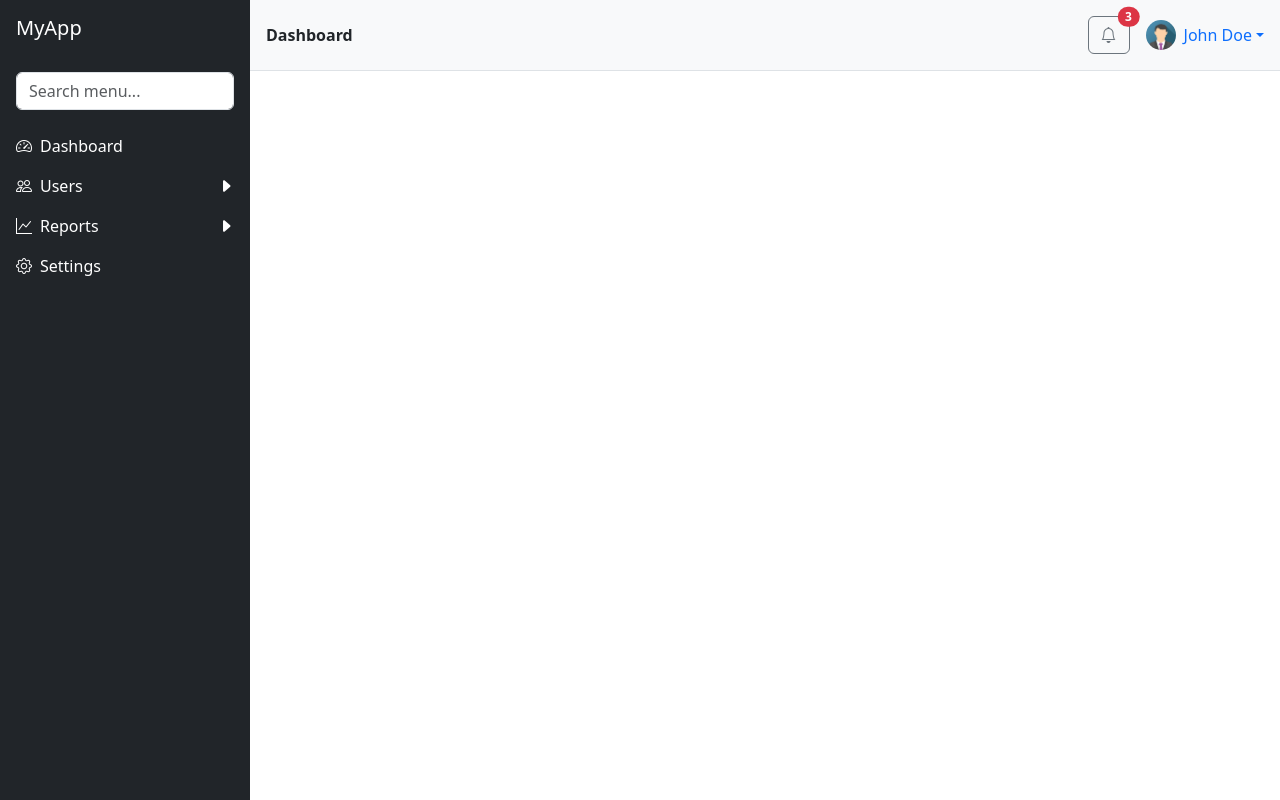
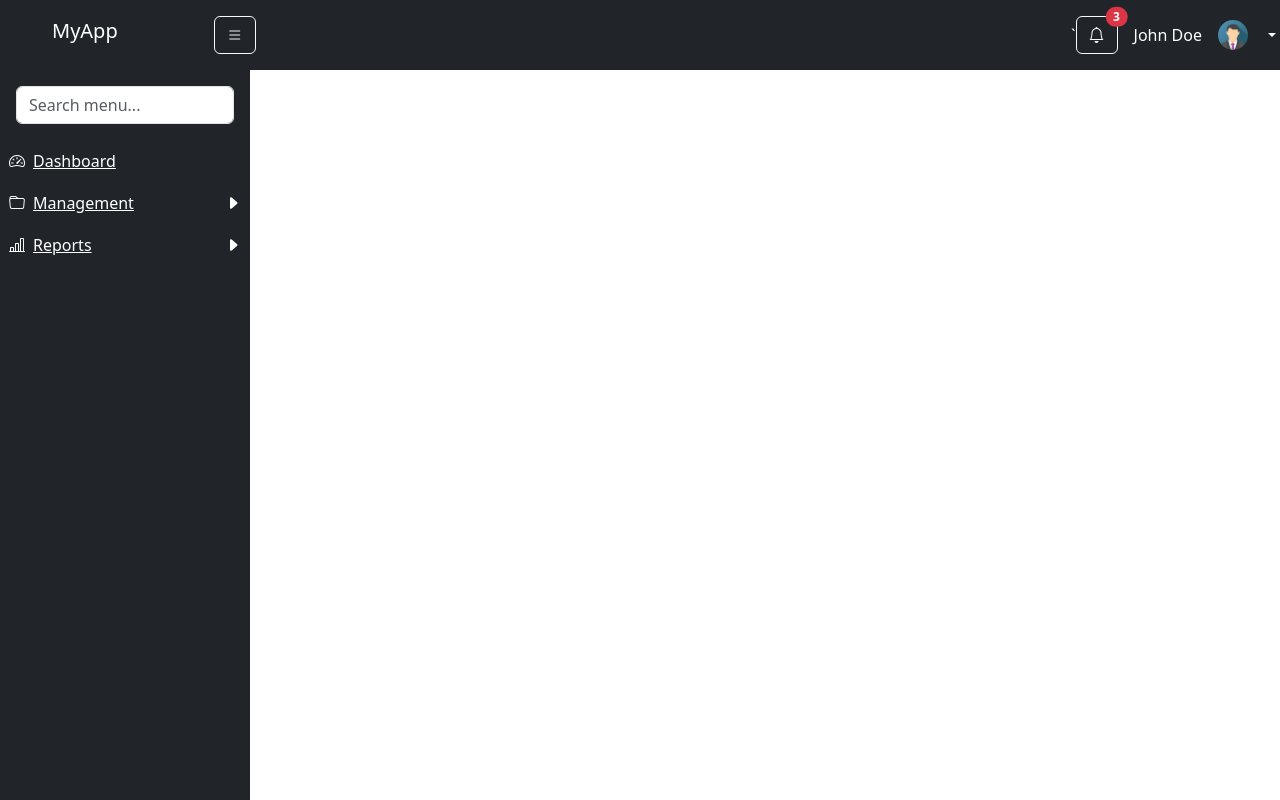
Before and after one commit to XYZ-46/XenniGatewayFrontend, an Angular app: page / in a window 1280 px wide. Built offline with nearby package versions, Linux system fonts and the light colour scheme.

Commit message:
update layout

```diff
--- a/src/app/layouts/main-layout/main-layout.css
+++ b/src/app/layouts/main-layout/main-layout.css
@@ -1,6 +1,14 @@
+/* Full height for sidebar and content */
+.vh-100 {
+  height: 100vh;
+}
+
+/* Sidebar styling */
 .sidebar {
   width: 250px;
   transition: width 0.3s;
+  overflow-y: auto;
+  flex-shrink: 0;
 }
 
 .sidebar.collapsed {
@@ -8,41 +16,34 @@
   overflow: hidden;
 }
 
-.sidebar-item {
-    cursor: pointer;
-    user-select: none;
-    border-radius: 4px;
+/* Sidebar items */
+.sidebar-item > button {
+  color: white;
 }
 
-.sidebar-item:hover,
-.sidebar-item.active {
-    background-color: #495057;
+.sidebar-item > button.active,
+.sidebar-item > button:hover {
+  background-color: #0d6efd;
+  color: white;
 }
 
-.sidebar-subitem {
-    cursor: pointer;
-    user-select: none;
-    border-radius: 4px;
+/* Submenu */
+.sidebar-subitem > button {
+  color: #ddd;
 }
 
-.sidebar-subitem:hover {
-    background-color: #6c757d;
+.sidebar-subitem > button:hover {
+  background-color: #0b5ed7;
+  color: white;
 }
 
+/* Responsive for smaller screens */
 @media (max-width: 768px) {
   .sidebar {
     position: fixed;
-        height: 100vh;
+    top: 56px; /* header height */
+    bottom: 0;
     z-index: 1050;
-        top: 0;
-        left: 0;
-    }
-
-    .sidebar.collapsed {
-        width: 0;
-    }
-
-    main {
-        margin-left: 0 !important;
+    background-color: #270e85;
   }
 }
--- a/src/app/layouts/main-layout/main-layout.html
+++ b/src/app/layouts/main-layout/main-layout.html
@@ -1,55 +1,25 @@
-<div class="d-flex vh-100">
-    <!-- Sidebar -->
-    <nav [class.collapsed]="!sidebarOpen()" class="sidebar bg-dark text-white d-flex flex-column">
-        <div class="sidebar-header p-3 d-flex justify-content-between align-items-center">
-            <h5 class="mb-0">MyApp</h5>
-            <button class="btn btn-sm btn-outline-light d-md-none" (click)="toggleSidebar()">
-                <i class="bi bi-x-lg"></i>
+<div class="d-flex flex-column vh-100">
+    <!-- Topbar -->
+    <header class="d-flex justify-content-between align-items-center p-1 bg-dark text-white">
+        <div class="d-flex align-items-center">
+            <h5 class="mx-5">MyApp</h5>
+            <!-- Move toggle button here, right of appname -->
+            <button class="btn btn-outline-light ms-5" (click)="toggleSidebar()" aria-label="Toggle sidebar">
+                <i class="bi bi-list"></i>
             </button>
         </div>
-        <div class="p-3">
-            <input type="text" class="form-control" placeholder="Search menu..." [(ngModel)]="searchTerm"
-                (ngModelChange)="filterMenu()" autocomplete="off" />
-        </div>
-        <ul class="list-unstyled flex-grow-1 overflow-auto px-2">
-            <ng-container *ngFor="let item of filteredMenu">
-                <li>
-                    <div class="d-flex align-items-center p-2 sidebar-item" [class.has-children]="item.children" (click)="toggleExpand(item)" [attr.aria-expanded]="item.expanded" [class.active]="activeItem === item">
-                        <i *ngIf="item.icon" class="bi me-2" [class]="'bi-' + item.icon"></i>
-                        <span>{{ item.title }}</span>
-                        <i *ngIf="item.children" class="bi ms-auto" [class.bi-caret-down-fill]="item.expanded"
-                            [class.bi-caret-right-fill]="!item.expanded"></i>
-                    </div>
-                    <ul *ngIf="item.children && item.expanded" class="list-unstyled ps-4">
-                        <li *ngFor="let child of item.children" (click)="selectItem(child, $event)" class="sidebar-subitem p-2">
-                            <i *ngIf="child.icon" class="bi me-2" [class]="'bi-' + child.icon"></i>
-                            {{ child.title }}
-                        </li>
-                    </ul>
-                </li>
-            </ng-container>
-        </ul>
-    </nav>
 
-    <!-- Main content area -->
-    <div class="flex-grow-1 d-flex flex-column">
-        <!-- Header -->
-        <header class="d-flex justify-content-between align-items-center p-3 border-bottom bg-light">
-            <button class="btn btn-outline-secondary d-md-none" (click)="toggleSidebar()">
-                <i class="bi bi-list"></i>
-            </button>
-            <span class="fw-bold">Dashboard</span>
-
-
-            <div class="d-flex align-items-center">
+        <div class="d-flex align-items-center">`
+            <!-- Notification dropdown -->
             <div class="dropdown me-3">
-                    <button class="btn btn-outline-secondary position-relative" type="button" id="notificationDropdown" data-bs-toggle="dropdown" aria-expanded="false">
+                <button class="btn btn-outline-light position-relative" type="button" id="notificationDropdown"
+                    data-bs-toggle="dropdown" aria-expanded="false" aria-label="Notifications">
                     <i class="bi bi-bell"></i>
                     <span
                         class="position-absolute top-0 start-100 translate-middle badge rounded-pill bg-danger">3</span>
                 </button>
                 <ul class="dropdown-menu dropdown-menu-end" aria-labelledby="notificationDropdown"
-                        style="min-width: 250px;">
+                    style="min-width: 250px">
                     <li>
                         <h6 class="dropdown-header">Notifications</h6>
                     </li>
@@ -63,11 +33,12 @@
                 </ul>
             </div>
 
+            <!-- User dropdown -->
             <div class="dropdown">
-                    <a class="d-flex align-items-center text-decoration-none dropdown-toggle" href="#" id="userDropdown"
-                        data-bs-toggle="dropdown" aria-expanded="false">
-                        <img src="{{this.maleavatar}}" alt="User" class="rounded-circle me-2" width="30" height="30" />
+                <a class="d-flex align-items-center text-white text-decoration-none dropdown-toggle" href="#"
+                    id="userDropdown" data-bs-toggle="dropdown" aria-expanded="false">
                     John Doe
+                    <img src="/assets/male_avatar.png" alt="User" class="rounded-circle m-3" width="30" height="30" />
                 </a>
                 <ul class="dropdown-menu dropdown-menu-end" aria-labelledby="userDropdown">
                     <li><a class="dropdown-item" href="#">Profile</a></li>
@@ -78,14 +49,46 @@
                     <li><a class="dropdown-item" href="#">Logout</a></li>
                 </ul>
             </div>
-
         </div>
     </header>
 
-        <!-- Replace your main content block -->
-        <main class="p-4 flex-grow-1 overflow-auto">
+    <div class="d-flex flex-grow-1 overflow-hidden">
+        <!-- Sidebar -->
+        <nav [class.collapsed]="!sidebarOpen" class="sidebar bg-dark text-white d-flex flex-column" role="navigation"
+            aria-label="Sidebar menu">
+            <div class="p-3">
+                <input type="text" class="form-control" placeholder="Search menu..." [(ngModel)]="searchTerm"
+                    (ngModelChange)="filterMenu()" autocomplete="off" aria-label="Search menu" />
+            </div>
+
+            <ul class="list-unstyled flex-grow-1 overflow-auto">
+                <li *ngFor="let item of filteredMenu" class="sidebar-item">
+                    <button type="button" class="btn btn-link d-flex align-items-center w-100 text-start p-2 text-white"
+                        [class.has-children]="item.children" (click)="toggleExpand(item)"
+                        [attr.aria-expanded]="item.expanded" [class.active]="activeItem === item">
+                        <i *ngIf="item.icon" class="bi me-2" [class]="'bi-' + item.icon"></i>
+                        <span>{{ item.title }}</span>
+                        <i *ngIf="item.children" class="bi ms-auto" [class.bi-caret-down-fill]="item.expanded"
+                            [class.bi-caret-right-fill]="!item.expanded" aria-hidden="true"></i>
+                    </button>
+
+                    <!-- Submenu -->
+                    <ul *ngIf="item.children && item.expanded" class="list-unstyled ps-4">
+                        <li *ngFor="let child of item.children" class="sidebar-subitem p-0">
+                            <button type="button" class="btn btn-link w-100 text-start p-2 text-white"
+                                (click)="selectItem(child, $event)">
+                                <i *ngIf="child.icon" class="bi me-2" [class]="'bi-' + child.icon"></i>
+                                {{ child.title }}
+                            </button>
+                        </li>
+                    </ul>
+                </li>
+            </ul>
+        </nav>
+
+        <!-- Main content -->
+        <main class="flex-grow-1 p-4 overflow-auto">
             <router-outlet></router-outlet>
         </main>
-
     </div>
 </div>
--- a/src/app/layouts/main-layout/main-layout.ts
+++ b/src/app/layouts/main-layout/main-layout.ts
@@ -1,12 +1,11 @@
 import { CommonModule } from '@angular/common';
-import { Component, signal } from '@angular/core';
+import { Component } from '@angular/core';
 import { FormsModule } from '@angular/forms';
 import { RouterModule, RouterOutlet } from "@angular/router";
 
 interface MenuItem {
 	title: string;
 	icon?: string;
-	route?: string;
 	children?: MenuItem[];
 	expanded?: boolean;
 }
@@ -17,97 +16,81 @@ interface MenuItem {
 	styleUrl: './main-layout.css'
 })
 export class MainLayout {
-	sidebarOpen = signal(true);
+	sidebarOpen = true;
 	searchTerm = '';
 	activeItem: MenuItem | null = null;
-
-	readonly maleavatar = '/assets/male_avatar.png';
-	readonly femaleavatar = '/assets/male_avatar.png';
 
 	menu: MenuItem[] = [
 		{
 			title: 'Dashboard',
 			icon: 'speedometer2',
-			route: '/dashboard',
 		},
 		{
-			title: 'Users',
-			icon: 'people',
+			title: 'Management',
+			icon: 'folder',
 			children: [
-				{ title: 'List Users', icon: 'list', route: '/users/list' },
-				{ title: 'Add User', icon: 'person-plus', route: '/users/add' },
+				{ title: 'Users', icon: 'people' },
+				{ title: 'Roles', icon: 'key' },
+				{ title: 'Settings', icon: 'gear' },
 			],
 		},
 		{
 			title: 'Reports',
-			icon: 'graph-up',
+			icon: 'bar-chart-line',
 			children: [
-				{ title: 'Monthly', icon: 'calendar', route: '/reports/monthly' },
-				{ title: 'Annual', icon: 'calendar-event', route: '/reports/annual' },
+				{ title: 'Sales', icon: 'graph-up' },
+				{ title: 'Expenses', icon: 'cash' },
 			],
-		},
-		{
-			title: 'Settings',
-			icon: 'gear',
-			route: '/settings',
 		},
 	];
 
 	filteredMenu: MenuItem[] = [...this.menu];
 
 	toggleSidebar() {
-		this.sidebarOpen.update(v => !v);
+		this.sidebarOpen = !this.sidebarOpen;
 	}
 
 	toggleExpand(item: MenuItem) {
 		if (item.children) {
 			item.expanded = !item.expanded;
-		} else {
-			this.selectItem(item);
-		}
-	}
-
-	selectItem(item: MenuItem, event?: Event) {
-		if (event) {
-			event.stopPropagation();
 		}
 		this.activeItem = item;
 	}
 
+	selectItem(item: MenuItem, event: MouseEvent) {
+		event.stopPropagation();
+		this.activeItem = item;
+		// Add routing or other logic here
+	}
+
 	filterMenu() {
-		const search = this.searchTerm.toLowerCase();
-		if (!search) {
+		const term = this.searchTerm.toLowerCase().trim();
+
+		if (!term) {
 			this.filteredMenu = [...this.menu];
-			this.menu.forEach(i => i.expanded = false);
 			return;
 		}
 
-		const filterRecursive = (items: MenuItem[]): MenuItem[] => {
-			return items
-				.map(item => {
-					if (item.children) {
-						const filteredChildren = filterRecursive(item.children);
-						if (
-							item.title.toLowerCase().includes(search) ||
-							filteredChildren.length > 0
-						) {
-							return {
-								...item,
-								expanded: filteredChildren.length > 0,
-								children: filteredChildren,
-							};
-						}
-						return null;
-					} else {
-						if (item.title.toLowerCase().includes(search)) {
-							return item;
-						}
-						return null;
-					}
-				})
-				.filter(Boolean) as MenuItem[];
-		};
+		this.filteredMenu = this.menu
+			.map((item) => this.filterItem(item, term))
+			.filter((item) => item !== null) as MenuItem[];
+	}
 
-		this.filteredMenu = filterRecursive(this.menu);
+	private filterItem(item: MenuItem, term: string): MenuItem | null {
+		if (item.title.toLowerCase().includes(term)) {
+			return { ...item };
+		}
+
+		if (item.children) {
+			const filteredChildren = item.children
+				.map((child) => this.filterItem(child, term))
+				.filter((child) => child !== null) as MenuItem[];
+
+			if (filteredChildren.length > 0) {
+				return { ...item, children: filteredChildren, expanded: true };
+			}
+		}
+
+		return null;
 	}
 }
```
Lines whose indentation alone changed are shown as unchanged.
